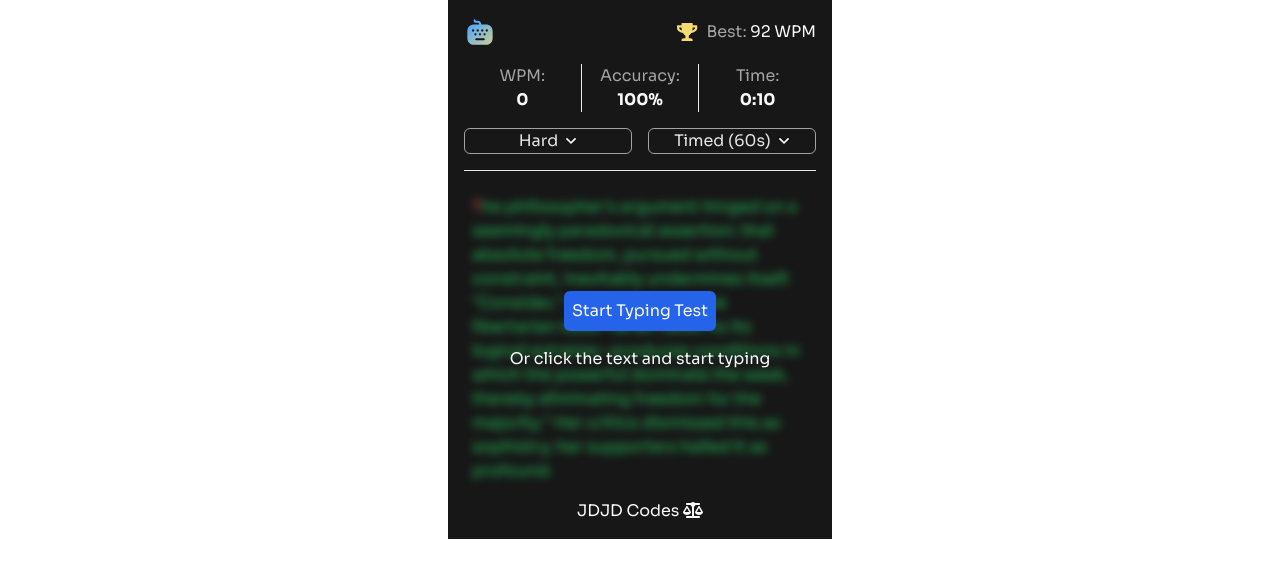
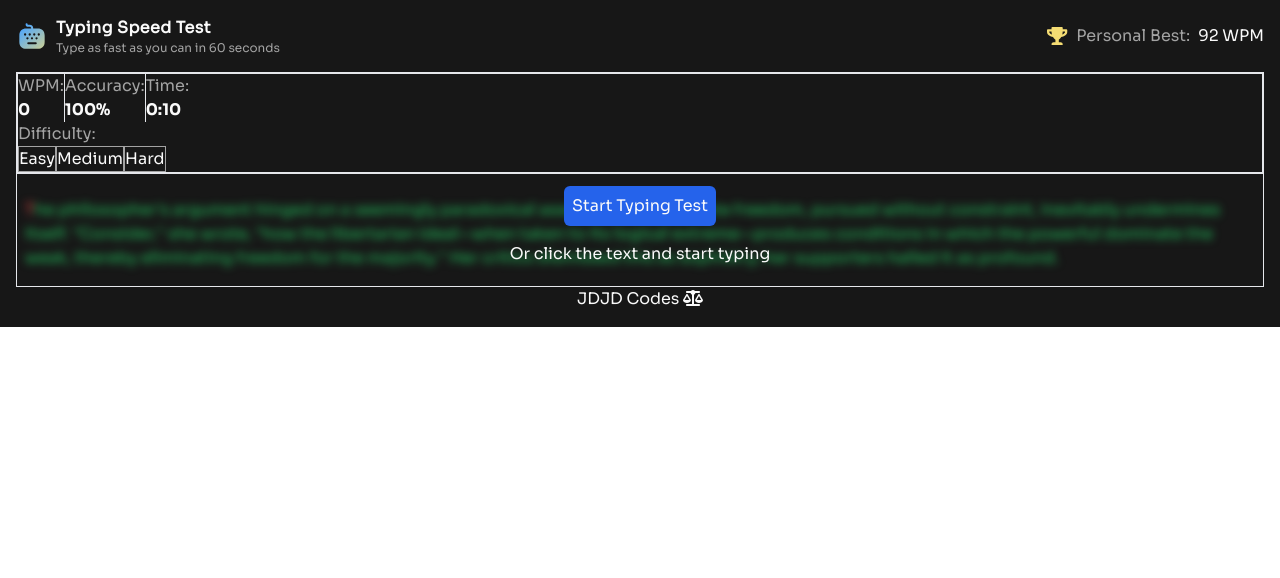
Before and after one commit to uconnwomensbball/typing-speed-test-app, a React (Vite) app: page / in a window 1280 px wide. Shown: the top 578 px of the page. Built offline with nearby package versions, Linux system fonts and the light colour scheme.

Commit message:
12 May 26 - styles: began responsive design for md/lg screens

```diff
--- a/src/App.jsx
+++ b/src/App.jsx
@@ -84,21 +84,32 @@ if (isFirstTest){
 }
 
   return (
-    <div className="bg-neutral-900 flex flex-col justify-center items-center max-w-sm m-auto font-soraReg p-4">
+    <div className="bg-neutral-900 flex flex-col justify-center items-center m-auto font-soraReg p-4">
 
       <header className="flex flex-row justify-between items-center w-full mb-4">
-        <img src="src\assets\images\logo-small.svg"/>
-        <div className="flex flex-row justify-center items-center">
+        <img className="md:hidden" src="src\assets\images\logo-small.svg"/>
+        <div className="hidden md:block md:flex md:flex-row gap-2">
+          <img src="src\assets\images\logo-small.svg"/>
+          <div >
+            <h1 className="text-neutral-50 font-black tracking-wide">Typing Speed Test</h1>
+            <p className="text-neutral-400 text-xs">Type as fast as you can in 60 seconds</p>
+          </div>
+        </div>
+        <div className="flex">
           <img src="src\assets\images\icon-personal-best.svg"/>
-          <p className="text-neutral-400 ml-2">Best: <span className="text-neutral-50">92 WPM</span></p>
+
+            <span className="hidden md:block text-neutral-400 ml-2 mr-1">Personal </span>
+            <p className="text-neutral-400 mr-2">Best: </p>
+            <span className="text-neutral-50">92 WPM</span>
+
         </div>
       </header>
-
-  <main className="flex flex-col justify-center items-center">
+  {/* Fix the below main element layout for small and large screens*/}
+  <main className="flex flex-col md:justify-between border">
     {!isTestOver?
 
     <>
-        <nav className="flex flex-row justify-center mb-4 w-full">
+        <nav className="flex flex-row justify-center mb-4 w-full md:hidden">
           <div className="flex flex-col items-center flex-1">
             <p className="text-neutral-400">WPM:</p>
             <p className="text-neutral-50 font-soraBold">0</p>
@@ -113,7 +124,8 @@ if (isFirstTest){
           </div>
         </nav>
 
-          <div className="flex flex-row justify-center items-center gap-4 mb-4 w-full">
+          {/*Difficulty Menu for small screens*/}
+          <div className="flex flex-row justify-center items-center gap-4 mb-4 w-full md:hidden">
             <div className="flex flex-col flex-1">
               <div className="border border-neutral-400 pr-4 pl-4 flex flex-row justify-center items-center gap-2 rounded-md cursor-pointer" onClick={()=>{if (!isMenuDisabled){setIsDifficultyMenuDisplayed(prevVal=>!prevVal)}}}>
                 <p className="text-neutral-200">{passageDifficulty}</p>
@@ -135,6 +147,7 @@ if (isFirstTest){
               </div>}
             </div>
 
+          {/*Test Type Menu for small screens*/}
           <div className="flex flex-col flex-1">
             <div className="flex flex-row justify-center items-center gap-2 border border-neutral-400 rounded-md cursor-pointer" onClick={()=>{if (!isMenuDisabled){setIsTypeTestMenuDisplayed(prevVal=>!prevVal)}}}>
               <p className="text-neutral-200">{testType}</p>
@@ -153,6 +166,29 @@ if (isFirstTest){
           </div>
         </div>
 
+        {/*Difficulty Menu for medium/large screens*/}
+        <nav className="hidden md:block border flex flex-row">
+          <div className="flex flex-row">
+            <div>
+              <p className="text-neutral-400">WPM:</p>
+              <p className="text-neutral-50 font-soraBold">0</p>
+            </div>
+            <div className="border-l border-r">
+              <p className="text-neutral-400">Accuracy:</p>
+              <p className="text-neutral-50 font-soraBold">100%</p>
+            </div>
+            <div>
+              <p className="text-neutral-400">Time:</p>
+              <p className="text-neutral-50 font-soraBold" ref={intervalRef}>0:{String(timer).padStart(2, "0")}</p>
+            </div>
+          </div>
+          <div>
+            <p className="text-neutral-400">Difficulty: </p>
+            <button className="text-neutral-50 border border-neutral-400 hover:border-blue-400 hover:text-blue-400">Easy</button>
+            <button className="text-neutral-50 border border-neutral-400 hover:border-blue-400 hover:text-blue-400">Medium</button>
+            <button className="text-neutral-50 border border-neutral-400 hover:border-blue-400 hover:text-blue-400">Hard</button>
+          </div>
+        </nav>
 
         <div className={`text-neutral-50 border-t cursor-pointer ${!isInitialScreen? "border-b": ""} p-2 mb-2 relative`} onClick={startTest}>
           <p className={`pt-4 ${isInitialScreen? "blur-sm": ""}`}>{passage.split("").map((passageLetter, index)=>{
```
